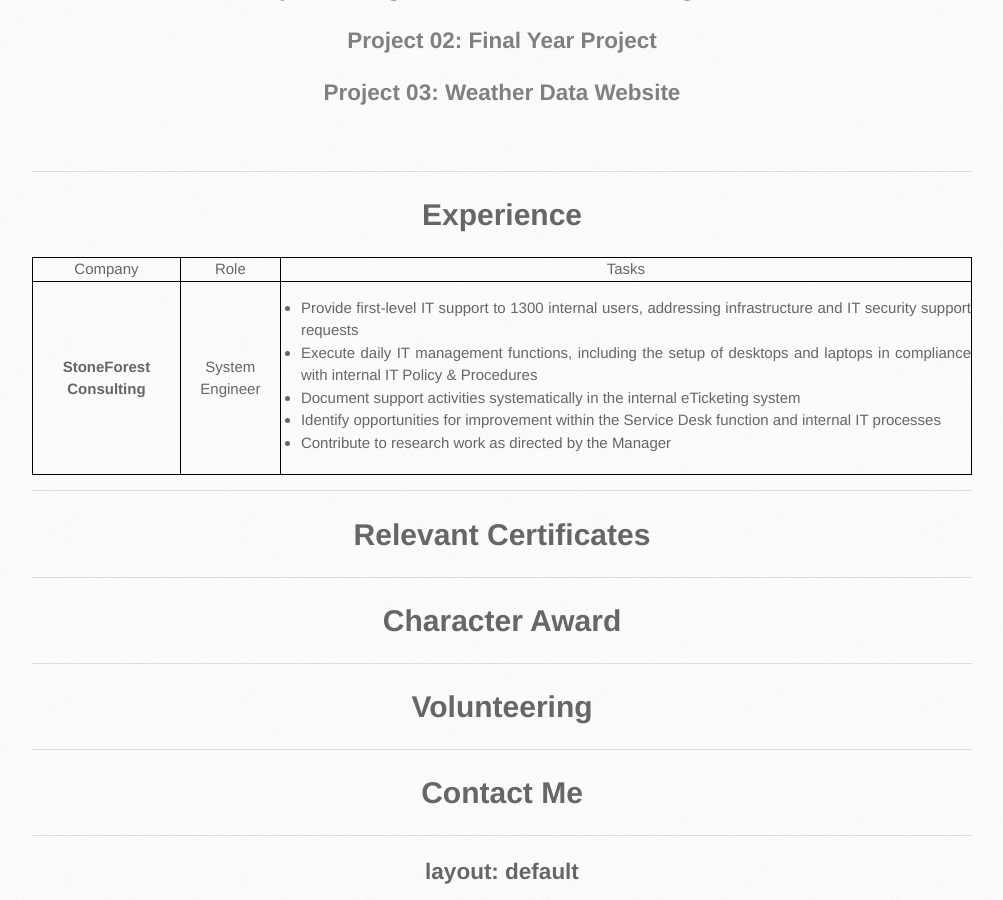
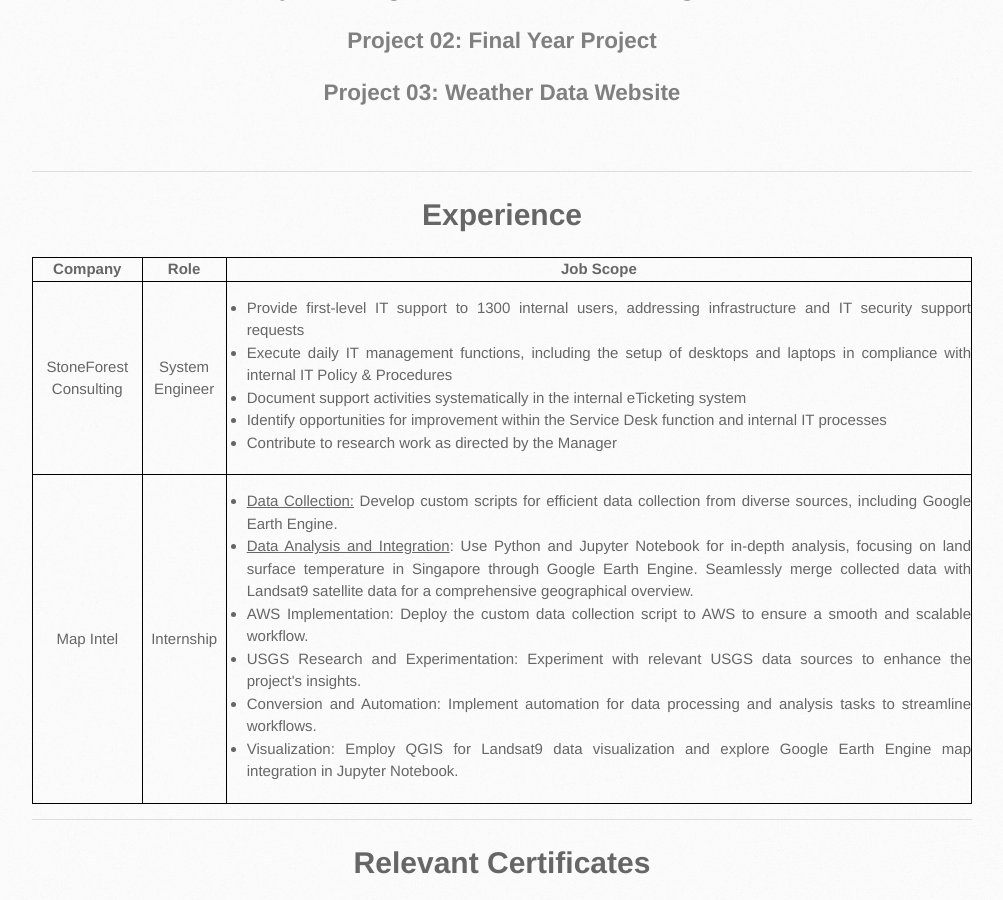
Before and after one commit to xianyichan/stephaniechan.github.io, a Jekyll site: the page built from index.md, in a window 1280 px wide and 900 px high, scrolled down 2875 px. Shown: the whole window, without its empty margins (138-1141 px from the left). Built offline with Jekyll 4.4.1, drawn with Linux system fonts in a browser that asks for light colours; our own code applies the rules of GitHub Pages for plain Markdown files; the repository's description, which GitHub fills in, is left out; some of the changed text lies outside the part shown.

Commit message:
Update index.md

```diff
--- a/index.md
+++ b/index.md
@@ -84,15 +84,21 @@
 <table style="border: 1px solid black;">
 
   <tr style="border: 1px solid black;">
-    <th style="border: 1px solid black;  text-align: center;">Company</th>
-    <th style="border: 1px solid black; text-align: center;">Role</th>
-	<th style="border: 1px solid black; text-align: center;">Tasks</th>
+    <th style="border: 1px solid black;  text-align: center;"><b>Company</b></th>
+    <th style="border: 1px solid black; text-align: center;"><b>Role</b></th>
+	<th style="border: 1px solid black; text-align: center;"><b>Job Scope</b></th>
   </tr>
 
   <tr style="border: 1px solid black;">
-    <td style="border: 1px solid black; text-align: center;" ><b>StoneForest Consulting</b></td>
+    <td style="border: 1px solid black; text-align: center;" >StoneForest Consulting</td>
     <td style="border: 1px solid black;  text-align: center;">System Engineer</td>
 	<td style="border: 1px solid black;  text-align: justify;"><ul><li>Provide first-level IT support to 1300 internal users, addressing infrastructure and IT security support requests</li><li>Execute daily IT management functions, including the setup of desktops and laptops in compliance with internal IT Policy & Procedures</li><li>Document support activities systematically in the internal eTicketing system</li><li>Identify opportunities for improvement within the Service Desk function and internal IT processes</li><li>Contribute to research work as directed by the Manager</li></ul></td>
+  </tr>
+
+  <tr style="border: 1px solid black;">
+  <td style="border: 1px solid black; text-align: center;" >Map Intel</td>
+    <td style="border: 1px solid black;  text-align: center;">Internship</td>
+	<td style="border: 1px solid black;  text-align: justify;"><ul><li><u>Data Collection:</u> Develop custom scripts for efficient data collection from diverse sources, including Google Earth Engine.</li><li><u>Data Analysis and Integration</u>: Use Python and Jupyter Notebook for in-depth analysis, focusing on land surface temperature in Singapore through Google Earth Engine. Seamlessly merge collected data with Landsat9 satellite data for a comprehensive geographical overview.</li><li>AWS Implementation: Deploy the custom data collection script to AWS to ensure a smooth and scalable workflow.</li><li>USGS Research and Experimentation: Experiment with relevant USGS data sources to enhance the project's insights.</li><li>Conversion and Automation: Implement automation for data processing and analysis tasks to streamline workflows.</li><li>Visualization: Employ QGIS for Landsat9 data visualization and explore Google Earth Engine map integration in Jupyter Notebook.</li></ul></td>
   </tr>
 
 </table>
```
